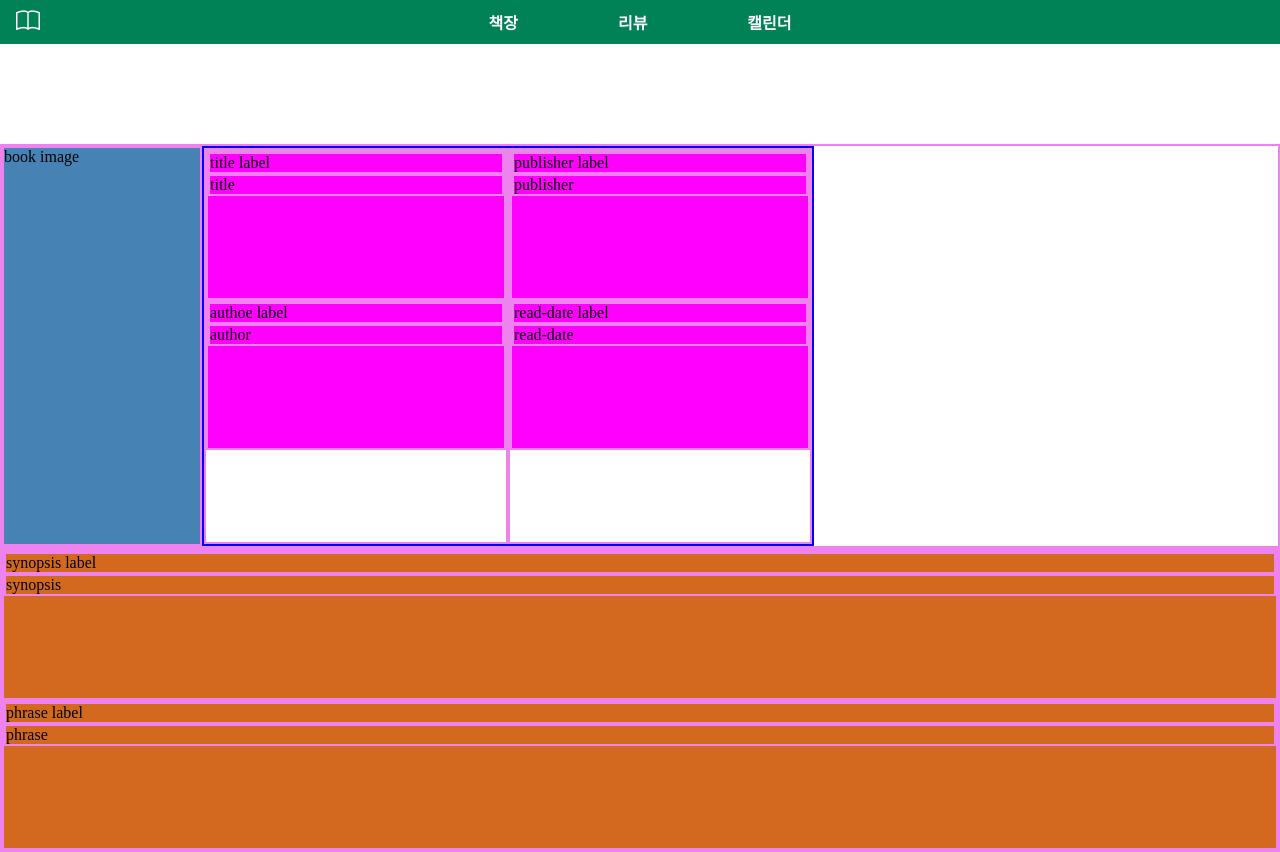
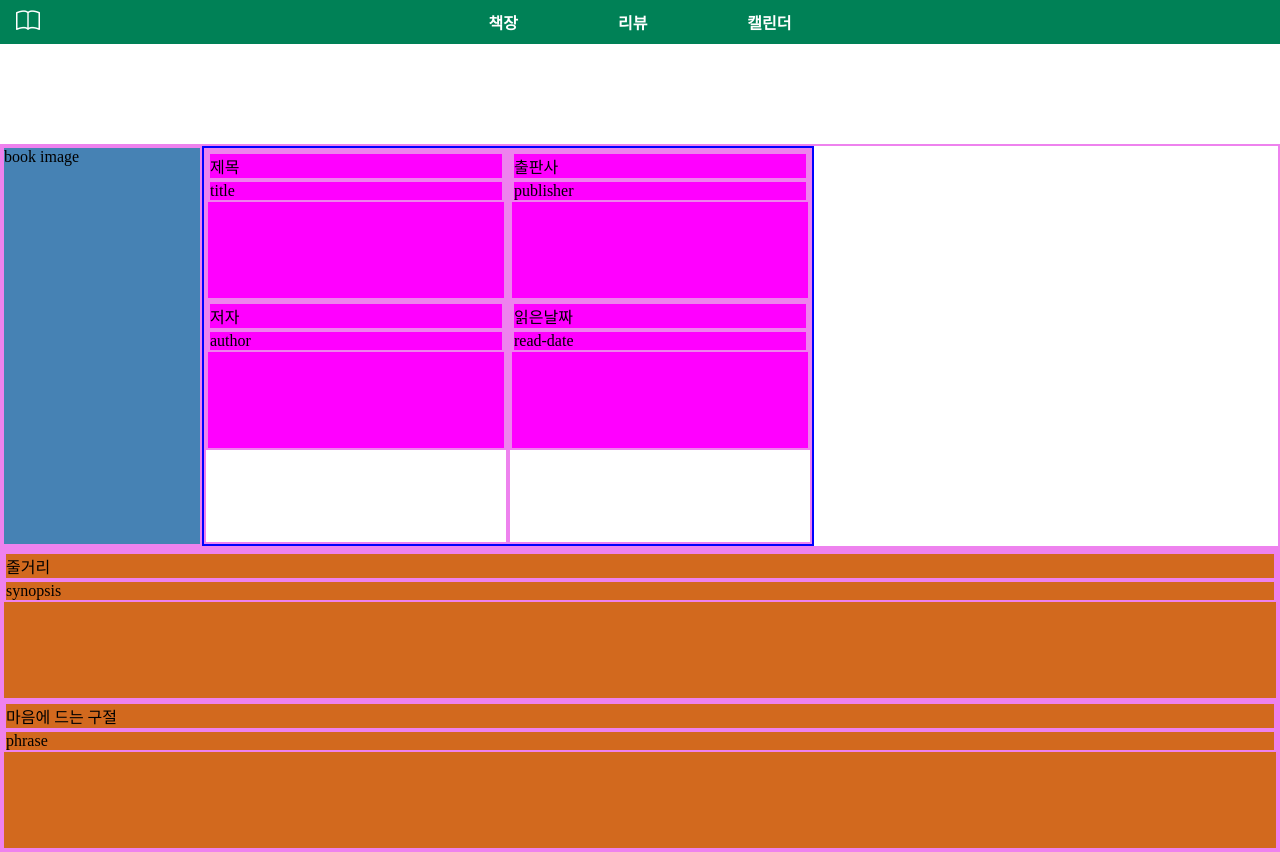
Before and after one commit to Silversi06/WSM_-1, a plain HTML site: page 20230601_bookreviewcalender/review.html in a window 1280 px wide. Drawn offline with nearby package versions, Linux system fonts and the light colour scheme; a web font is replaced by a local one.

Commit message:
.label ->실제레이블로

```diff
--- a/20230601_bookreviewcalender/review.html
+++ b/20230601_bookreviewcalender/review.html
@@ -39,7 +39,7 @@
                 <div class="info-group container">
                     <div class="info container">
                         <div class="title label">
-                            title label
+                            제목
                         </div>
                         <div class="title">
                             title
@@ -47,7 +47,7 @@
                     </div>
                     <div class="info container">
                         <div class="author label">
-                            authoe label
+                            저자
                         </div>
                         <div class="author">
                             author
@@ -57,7 +57,7 @@
                 <div class="info-group container">
                     <div class="info container">
                         <div class="publisher label">
-                            publisher label
+                            출판사
                         </div>
                         <div class="publisher">
                             publisher
@@ -65,7 +65,7 @@
                     </div>
                     <div class="info container">
                         <div class="read-date label">
-                            read-date label
+                            읽은날짜
                         </div>
                         <div class="read-date">
                             read-date
@@ -77,7 +77,7 @@
        <div class="reviews container">
             <div class="review container">
                 <div class="synopsis label">
-                    synopsis label
+                    줄거리
                 </div>
                 <div class="synopsis">
                     synopsis
@@ -85,7 +85,7 @@
             </div>
             <div class="review container">
                 <div class="phrase label">
-                    phrase label
+                    마음에 드는 구절
                 </div>
                 <div class="phrase">
                     phrase
```
